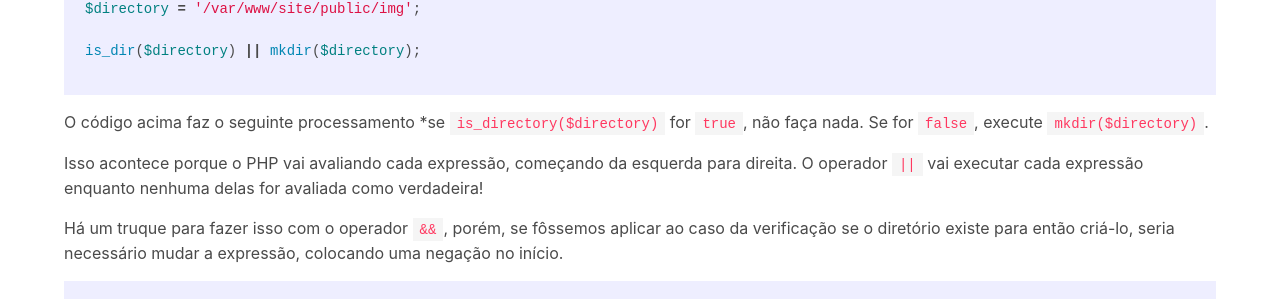
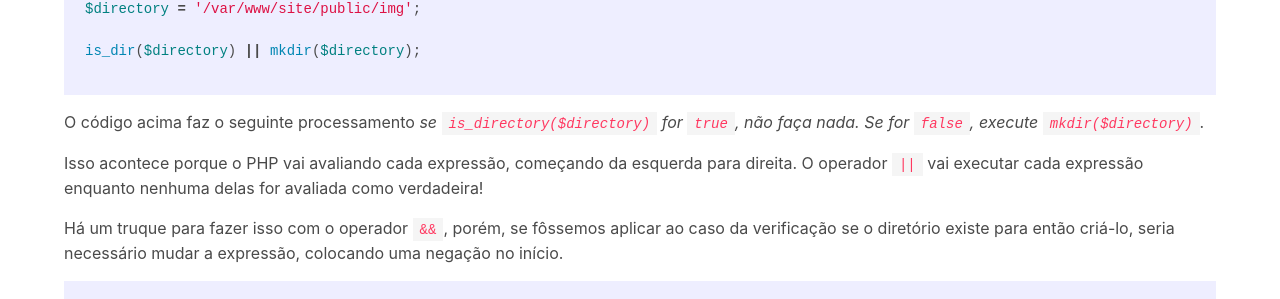
Before and after one commit to phplegends/phplegends.github.io, a Jekyll site: the page built from _posts/2019-03-09-criar-diretorio-caso-nao-exista-com-apenas-uma-linha-de-codigo.md, in a window 1280 px wide. Shown: the part 923-1222 px from the top of the page. Built offline with Jekyll 4.4.1, drawn with Linux system fonts in a browser that asks for light colours; some web fonts are replaced; our own code applies the rules of GitHub Pages for plain Markdown files.

````diff
--- a/_posts/2019-03-09-criar-diretorio-caso-nao-exista-com-apenas-uma-linha-de-codigo.md
+++ b/_posts/2019-03-09-criar-diretorio-caso-nao-exista-com-apenas-uma-linha-de-codigo.md
@@ -34,7 +34,7 @@ is_dir($directory) || mkdir($directory);
 ```
 
 
-O código acima faz o seguinte processamento *se `is_directory($directory)` for `true`, não faça nada. Se for `false`, execute `mkdir($directory)`.
+O código acima faz o seguinte processamento *se `is_directory($directory)` for `true`, não faça nada. Se for `false`, execute `mkdir($directory)`*.
 
 Isso acontece porque o PHP vai avaliando cada expressão, começando da esquerda para direita. O operador `||` vai executar cada expressão enquanto nenhuma delas for avaliada como verdadeira!
 
````
